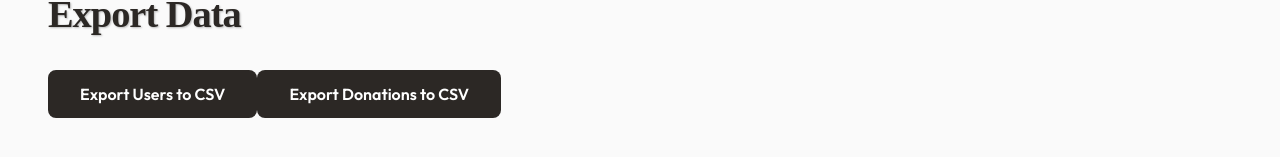
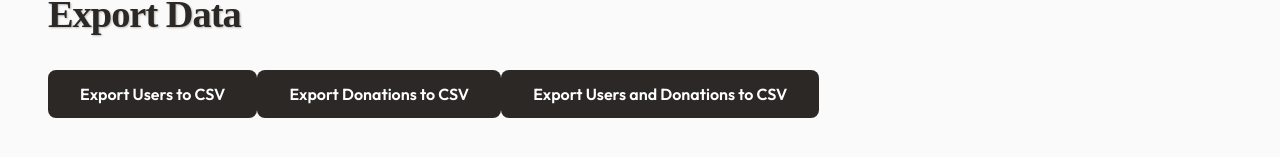
Before and after one commit to JosephFoster05/nuxt-app, a Nuxt app: page /staff/analytics in a window 1280 px wide. Shown: the part 749-906 px from the top of the page. Built offline with nearby package versions, Linux system fonts and the light colour scheme; no server answers; a web font is replaced by a local one.

Commit message:
added button to download both as one csv

```diff
--- a/app/pages/staff/analytics.vue
+++ b/app/pages/staff/analytics.vue
@@ -144,6 +144,7 @@ function exportUsersAndDonationsToCSV()
         <h2>Export Data</h2>
         <button @click="exportUsersToCSV">Export Users to CSV</button>
         <button @click="exportDonationsToCSV">Export Donations to CSV</button>
+        <button @click="exportUsersAndDonationsToCSV">Export Users and Donations to CSV</button>
     </div>
 
 </template>
```
